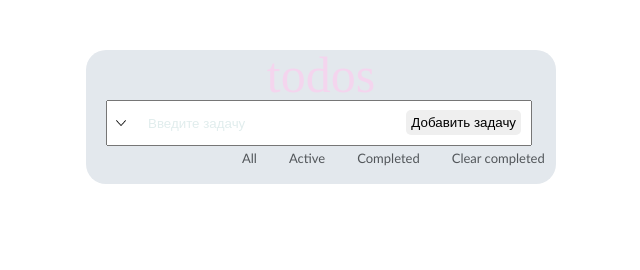
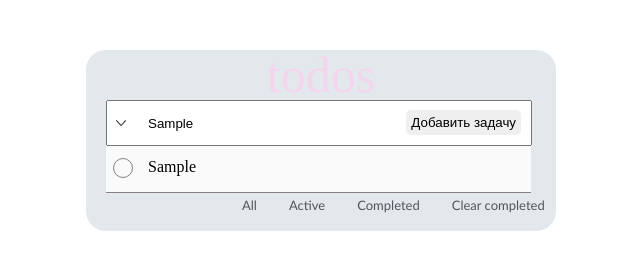
Before and after one commit to NSlesarev/NSlesarev.github.io, a website built with Vite: page index.html in a window 1280 px wide. Both pictures are taken after typing "Sample" into the empty fields and a click on the button "Добавить задачу". Shown: the whole page, without its empty margins (319-959 px from the left). Built offline with nearby package versions, Linux system fonts and the light colour scheme; files whose address does not match are found by name.

Commit message:
Создал функционал по появлению задач, и отрисовал ее в cscc

```diff
--- a/index.html
+++ b/index.html
@@ -7,7 +7,6 @@
     <title>ToDo - Лист</title>
 </head>
 <body>
-
     <section class="container">
         <div class="title">
             <h1 class="title-text">todos</h1>
@@ -20,34 +19,16 @@
                 </span>
                 <button id="buttonAdd">Добавить задачу</button>
             </div>
+            <ul class="content-items"></ul>
 
-
-            <div id="text"></div>
             <div class="content-option">
                 <option class="content-option-item" value="all">All</option>
                 <option class="content-option-item" value="active">Active</option>
                 <option class="content-option-item" value="completed">Completed</option>
                 <option class="content-option-item" value="clearComplited">Clear completed</option>
             </div>
-            <ul class="content-items" data-content-options="active"></ul>
         </div>
     </section>
-
-
-
-
-
-
-
-
-
-
-
-
-
-
-
-
     <script src="/js/main.js"></script>
 </body>
 </html>
--- a/js/main.js
+++ b/js/main.js
@@ -1,51 +1,117 @@
+
+// document.addEventListener("DOMContentLoaded", function() {
+
+//   const inputTasks = document.getElementById("inputTasks");
+//   const buttonAdd = document.getElementById("buttonAdd");
+//   const todoList = document.getElementById(".content-items");
+//   const filterOptions = document.getElementById(".content-option");
+
+//   // Массив для хранения задач
+//   let tasks = [];
+
+//   // Функция для отображения задач из массива
+//   function renderTodoList() {
+
+//       todoList.innerHTML = ''; // Очищаем список
+
+
+
+//       tasks.forEach(function(task) {
+//           let li = document.createElement('li');
+//           li.textContent = task;
+//           todoList.appendChild(li);
+//       });
+//   }
+
+//   // Функция для добавления новой задачи
+//   function addTask() {
+//       let taskText = inputTasks.value.trim();
+//       if (taskText !== '') {
+//           tasks.push(taskText);
+//           inputTasks.value = ''; // Очищаем поле ввода
+//           renderTodoList(); // Перерисовываем список задач
+//       }
+//   }
+
+//   // Обработчик нажатия на кнопку "Добавить задачу"
+//   buttonAdd.addEventListener("click", addTask);
+
+//   // Обработчик нажатия на Enter в поле ввода
+//   inputTasks.addEventListener("keypress", function(event) {
+//       if (event.key === "Enter") {
+//           addTask();
+//       }
+//   });
+
+//   // Обработчик изменения фильтра задач
+//   filterOptions.addEventListener("change", function() {
+//       let filterValue = filterOptions.value;
+//   });
+// });
 
 
 
 
 
-document.addEventListener("DOMContentLoaded", function() {
-  var inputTasks = document.getElementById("inputTasks");
-  var buttonAdd = document.getElementById("buttonAdd");
-  var todoList = document.getElementById("todoList");
-  var filterOptions = document.getElementById("filterOptions");
 
-  // Массив для хранения задач
-  var tasks = [];
+// document.addEventListener('DOMContentLoaded', function() {})
 
-  // Функция для отображения задач из массива
-  function renderTodoList() {
-      todoList.innerHTML = ''; // Очищаем список
+  let inputTasks = document.querySelector('#inputTasks'); //Инпут для ввода задач
+  let buttonAdd = document.querySelector('#buttonAdd'); // кнопка Добавить Задачу
+  let iconArrow = document.querySelector('.icon');  // будущая кнопка стрелка
+  let contentItems = document.querySelector('.content-items'); //переменная куда будет появлятся задача
 
-      tasks.forEach(function(task) {
-          var li = document.createElement('li');
-          li.textContent = task;
-          todoList.appendChild(li);
-      });
+
+
+
+
+  //Массив для хранения задач
+  let tasks = [];
+
+
+  //получаем данные которые были ранее написаны в Tasks(массив)
+  if (localStorage.getItem('contentItems')){
+
+    tasks = JSON.parse(localStorage.getItem('contentItems'));
+
+    displayMessages();
   }
 
-  // Функция для добавления новой задачи
-  function addTask() {
-      var taskText = inputTasks.value.trim();
-      if (taskText !== '') {
-          tasks.push(taskText);
-          inputTasks.value = ''; // Очищаем поле ввода
-          renderTodoList(); // Перерисовываем список задач
-      }
+
+  //обработчик события на кнопке Добавить задачу
+  buttonAdd.addEventListener('click', function() {
+
+
+    //обьект с данными о задачах
+    let obj = {
+      contentItems: inputTasks.value,
+      checked: false,
+    };
+
+    // добавляем обьекты в массив
+    tasks.push(obj);
+    displayMessages()
+    // сохранение данных, и через JSON преобразуем в строки
+    localStorage.setItem('contentItems', JSON.stringify(tasks));
+
+  });
+    //Создаем функцию по добавлению новых окон
+  function displayMessages() {
+    // сама переменная останется пустой, так как подписи задач не нужно
+    let displayMessage = '';
+
+
+
+    tasks.forEach(function(item, i) {
+      //добавления тега li через += для того что бы они поступали столько сколько это необходимо
+     displayMessage += `
+      <li>
+        <input class="check" type="checkbox" id='item_${i}' ${item.checked ? checked : ''}>
+        <label class="lable-check" for='item_${i}'></label>
+        <p class="text" id="item_${i}">${item.contentItems}</p>
+      </li>
+     `;
+     //реализуем появление на сайте
+     contentItems.innerHTML = displayMessage;
+    });
   }
-
-  // Обработчик нажатия на кнопку "Добавить задачу"
-  buttonAdd.addEventListener("click", addTask);
-
-  // Обработчик нажатия на Enter в поле ввода
-  inputTasks.addEventListener("keypress", function(event) {
-      if (event.key === "Enter") {
-          addTask();
-      }
-  });
-
-  // Обработчик изменения фильтра задач
-  filterOptions.addEventListener("change", function() {
-      var filterValue = filterOptions.value;
-      // Реализация фильтрации задач по filterValue
-  });
-});
--- /dev/null
+++ b/src/style/all-style/message-style.scss
@@ -0,0 +1,82 @@
+
+.content-items {
+    display: block;
+
+
+
+}
+
+
+li {
+    width: 425px;
+    height: 46px;
+    background-color: var(--main-white);
+    margin-left: 20px;
+    border-bottom: 1px solid var(--main-grey);
+    position: relative;
+
+}
+
+.lable-check {
+
+
+}
+
+
+.check {
+    -webkit-appearance: none;
+    appearance: none;
+    width: 20px;
+    height: 20px;
+    border: 1px solid var(--main-grey);
+    border-radius: 50%;
+    position: absolute;
+    top: 9px;
+    left: 3px;
+    cursor: pointer;
+
+}
+.check:checked {
+    background-image: url(../../img/galka.svg);
+}
+
+
+
+.text {
+    display: inline-block;
+    margin-left: 42px;
+    margin-top: 13px;
+}
+
+// .label {
+//     position: relative;
+//     cursor: pointer;
+// }
+
+// .checkbox {
+//     -webkit-appearance: none;
+//     appearance: none;
+//     position: absolute;
+//     top: 0px;
+//     left: -32px;
+//     content: '';
+//     width: 20px;
+//     height: 20px;
+//     border: 2px solid white;
+//     margin-right: 8px;
+//     background-repeat: no-repeat;
+//     background-position: center center;
+//     cursor: pointer;
+// }
+
+// .checkbox:focus {
+//     box-shadow: 0 0 0 0.2rem rgba(0, 123, 255, 0.25);
+// }
+
+// .checkbox:hover {
+//     border-color: #b3d7ff;
+// }
+
+// .checked {
+//     background-image: url("../../../public/image/Checked.png");
+// }
--- a/src/style/style.scss
+++ b/src/style/style.scss
@@ -4,6 +4,7 @@
 
 
 @import url(/src/style/all-style/container-style.scss);
+@import url(/src/style/all-style/message-style.scss);
 /* @import url(/src/style/all-style.css/reset.css);
 @import url(/src/style/all-style.css/fonts.css);
 @import url(/src/style/all-style.css/reset.css); */
```
Also changed, not shown: src/img/galka.svg (added).
